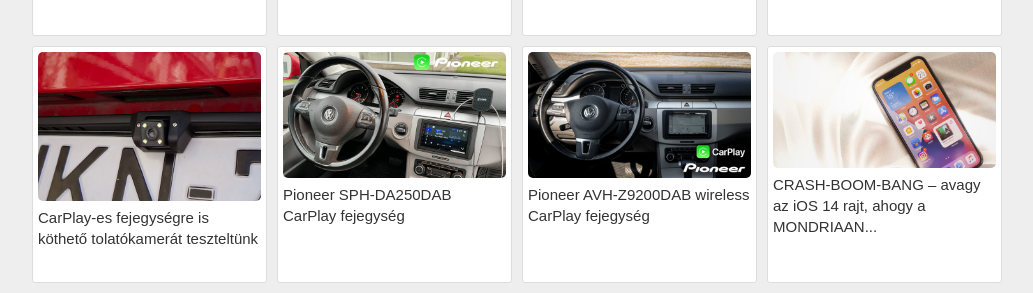
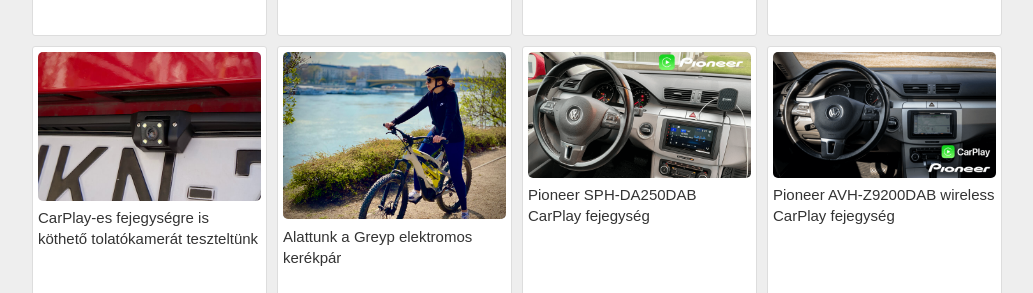
Before and after one commit to glizik/webpage, a plain HTML site: page index.html in a window 1280 px wide. Shown: the part 1076-1369 px from the top of the page, without its empty margins (123-1156 px from the left). Drawn offline with Linux system fonts and the light colour scheme.

Commit message:
Add some new lines, add more comments, add new article with asset

```diff
--- a/index.html
+++ b/index.html
@@ -3,18 +3,25 @@
   <head profile="http://www.w3.org/2005/10/profile">
     <meta charset="utf-8">
     <meta name="viewport" content="width=device-width, initial-scale=1, shrink-to-fit=no">
+
     <title>Gabor Lizik</title>
+
     <link rel="stylesheet" type="text/css" href="style.css">
+
     <link rel="icon" type="image/png" href="https://gabor.lizik.hu/favicon.png">
     <link rel="icon" type="image/png" href="https://gabor.lizik.hu/favicon16.png" sizes="16x16">
     <link rel="icon" type="image/png" href="https://gabor.lizik.hu/favicon32.png" sizes="32x32">
     <link rel="icon" type="image/png" href="https://gabor.lizik.hu/favicon.png" sizes="180x180">
     <link rel="apple-touch-icon" type="image/png" sizes="180x180" href="https://gabor.lizik.hu/favicon.png">
+
     <!-- Pixel Code for https://app.tinyanalytics.io/ -->
     <script defer src="https://app.tinyanalytics.io/pixel/6yCKyGclkO38Rovl"></script>
     <!-- END Pixel Code -->
   </head>
+
   <body>
+
+    <!-- Head, photo and social links -->
     <div id="dhead" class="container">
       <div class="row">
         <div id="dpic">
@@ -35,6 +42,7 @@
       </div>
     </div>
 
+    <!-- Previous jobs timeline -->
     <div id="history" class="container">
       <div class="entry row">
         <div class="timespan">
@@ -104,6 +112,7 @@
       </div>
     </div>
 
+    <!-- Articles by me -->
     <div style="background-color: #eee; padding-top: 1px; margin-top: 10px;">
       <div id="featured-talks" class="container">
         <div class="ctitle">featured articles</div>
@@ -114,42 +123,56 @@
             </a>
             <div class="cdesc">Live Activities, get the chance with Mondriaan</div>
           </div>
+
           <div class="card">
             <a href="https://szifon.com/2022/12/22/kiprobaltuk-a-kia-ev6-ot-es-a-kia-alkalmazast/">
               <div class="ccimg"><img src="assets/kia.jpg" /></div>
             </a>
             <div class="cdesc">Kipróbáltuk a Kia EV6-ot és a Kia alkalmazást</div>
           </div>
+
           <div class="card">
             <a href="https://szifon.com/2022/12/05/kiprobaltuk-a-bmw-digital-key-plus-digitalis-kulcsot-a-bmw-ix-nel/">
               <div class="ccimg"><img src="assets/iX.jpg" /></div>
             </a>
             <div class="cdesc">Kipróbáltuk a BMW Digital Key Plus digitális kulcsot a BMW iX-nél</div>
           </div>
+
           <div class="card">
             <a href="https://szifon.com/2022/05/27/kiprobaltuk-a-bmw-ix3-digitalis-kulcsat/">
               <div class="ccimg"><img src="assets/iX3.jpeg" /></div>
             </a>
             <div class="cdesc">Kipróbáltuk a BMW iX3 digitális kulcsát</div>
           </div>
+
           <div class="card">
             <a href="https://szifon.com/2021/07/30/carplay-es-fejegysegre-is-kotheto-tolatokamerat-teszteltunk/">
               <div class="ccimg"><img src="assets/cam.jpeg" /></div>
             </a>
             <div class="cdesc">CarPlay-es fejegységre is köthető tolatókamerát teszteltünk</div>
           </div>
+
+          <div class="card">
+            <a href="https://szifon.com/2021/05/10/alattunk-a-greyp-elektromos-kerekpar-avagy-mountain-bike/">
+              <div class="ccimg"><img src="assets/greyp.jpeg" /></div>
+            </a>
+            <div class="cdesc">Alattunk a Greyp elektromos kerékpár</div>
+          </div>
+
           <div class="card">
             <a href="https://szifon.com/2021/01/06/kiprobaltuk-a-pioneer-sph-da250dab-carplay-fejegyseget-teszt-es-velemeny/">
               <div class="ccimg"><img src="assets/pioneer.png" /></div>
             </a>
             <div class="cdesc">Pioneer SPH-DA250DAB CarPlay fejegység</div>
           </div>
+
           <div class="card">
             <a href="https://szifon.com/2020/10/27/kiprobaltuk-a-pioneer-avh-z9200dab-wireless-carplay-fejegyseget-teszt-es-velemeny/">
               <div class="ccimg"><img src="assets/carplay.png" /></div>
             </a>
             <div class="cdesc">Pioneer AVH-Z9200DAB wireless CarPlay fejegység</div>
           </div>
+
           <div class="card">
             <a href="https://szifon.com/2020/10/10/crash-boom-bang-avagy-az-ios-14-rajt-ahogy-a-mondriaan-latta/">
               <div class="ccimg"><img src="assets/iOS14.jpg" /></div>
@@ -219,7 +242,6 @@
             </a>
             <div class="cdesc">Tesla Model S: 17 colos iPhone négy kerékkel</div>
           </div>
-
         </div>
       </div>
     </div>
```
Also changed, not shown: assets/greyp.jpeg (added).
